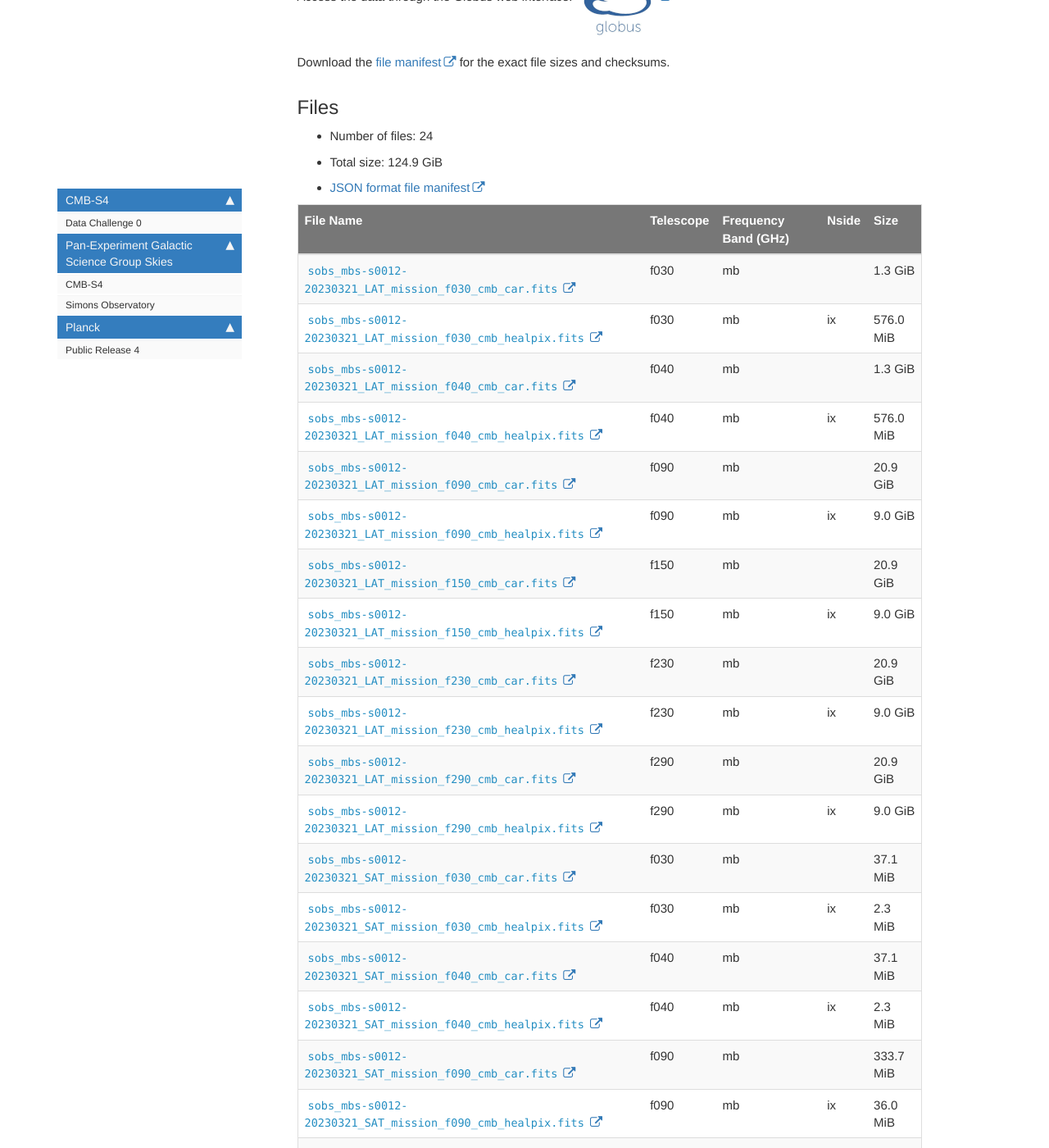
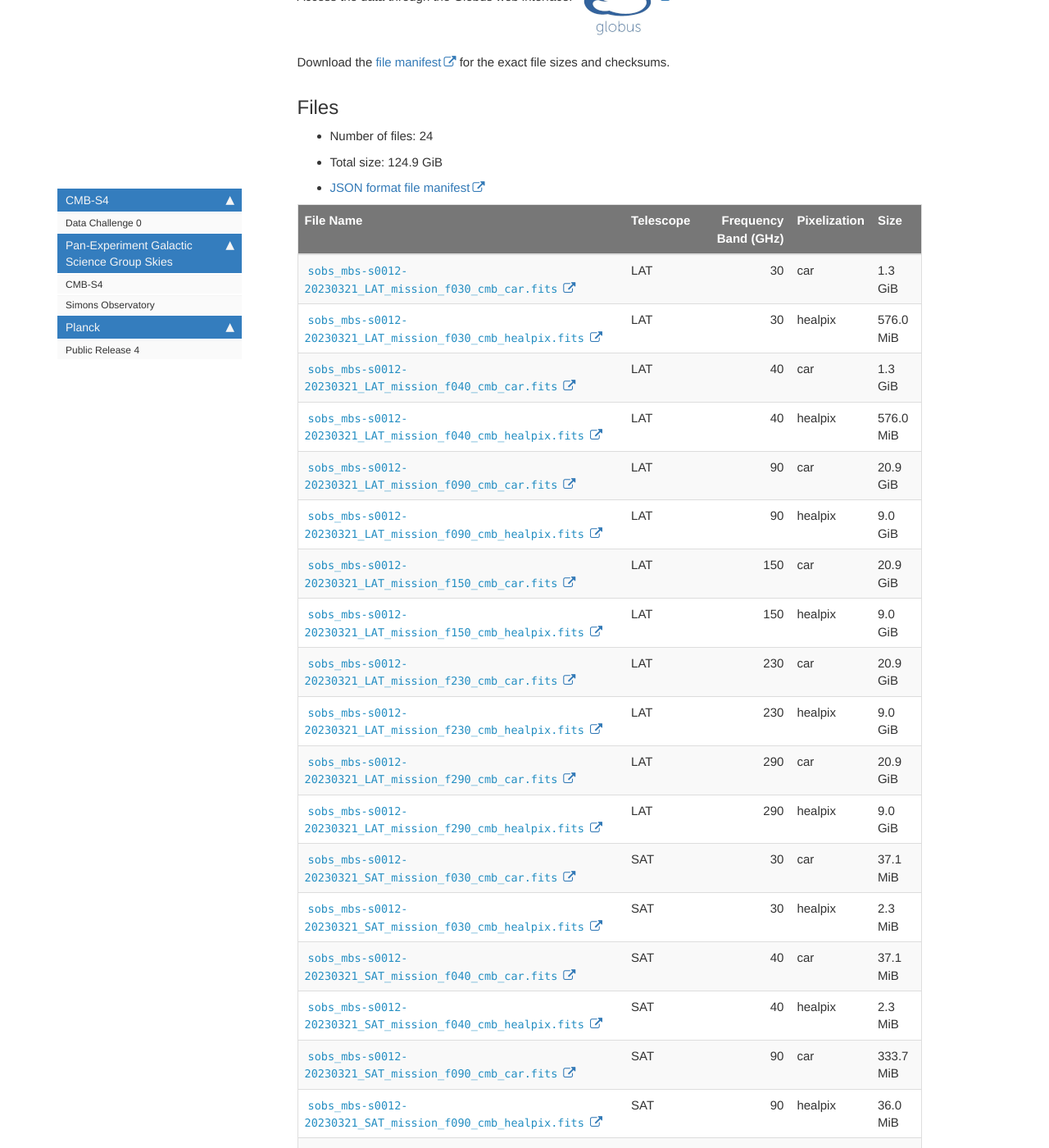
Before and after one commit to CMB-S4/serverless-data-portal-cmb-s4, a Jekyll site: the page built from panexv1-so-cmb.md, in a window 1280 px wide and 1400 px high, scrolled down 593 px. Shown: the whole window at 82% size. Built offline with Jekyll 4.4.1, drawn with Linux system fonts in a browser that asks for light colours; comment, search, counter and statistics services are not loaded; some of the changed text lies outside the part shown.

Commit message:
fix parsing of metadata

```diff
--- a/panexv1-so-cmb.md
+++ b/panexv1-so-cmb.md
@@ -23,29 +23,29 @@ Download the [file manifest](https://g-0a470a.6b7bd8.0ec8.data.globus.org/mbs-s0
 - Total size: 124.9 GiB
 - [JSON format file manifest](https://g-0a470a.6b7bd8.0ec8.data.globus.org/mbs-s0012-20230321/cmb/manifest.json)
 
-|                                                                                          File Name                                                                                          | Telescope | Frequency Band (GHz) | Nside |   Size    |
-| ------------------------------------------------------------------------------------------------------------------------------------------------------------------------------------------- | --------- | -------------------- | ----- | --------- |
-| [`sobs_mbs-s0012-20230321_LAT_mission_f030_cmb_car.fits`](https://g-456d30.0ed28.75bc.data.globus.org/mbs-s0012-20230321/cmb/sobs_mbs-s0012-20230321_LAT_mission_f030_cmb_car.fits)         | f030      | mb                   |       | 1.3 GiB   |
-| [`sobs_mbs-s0012-20230321_LAT_mission_f030_cmb_healpix.fits`](https://g-456d30.0ed28.75bc.data.globus.org/mbs-s0012-20230321/cmb/sobs_mbs-s0012-20230321_LAT_mission_f030_cmb_healpix.fits) | f030      | mb                   | ix    | 576.0 MiB |
-| [`sobs_mbs-s0012-20230321_LAT_mission_f040_cmb_car.fits`](https://g-456d30.0ed28.75bc.data.globus.org/mbs-s0012-20230321/cmb/sobs_mbs-s0012-20230321_LAT_mission_f040_cmb_car.fits)         | f040      | mb                   |       | 1.3 GiB   |
-| [`sobs_mbs-s0012-20230321_LAT_mission_f040_cmb_healpix.fits`](https://g-456d30.0ed28.75bc.data.globus.org/mbs-s0012-20230321/cmb/sobs_mbs-s0012-20230321_LAT_mission_f040_cmb_healpix.fits) | f040      | mb                   | ix    | 576.0 MiB |
-| [`sobs_mbs-s0012-20230321_LAT_mission_f090_cmb_car.fits`](https://g-456d30.0ed28.75bc.data.globus.org/mbs-s0012-20230321/cmb/sobs_mbs-s0012-20230321_LAT_mission_f090_cmb_car.fits)         | f090      | mb                   |       | 20.9 GiB  |
-| [`sobs_mbs-s0012-20230321_LAT_mission_f090_cmb_healpix.fits`](https://g-456d30.0ed28.75bc.data.globus.org/mbs-s0012-20230321/cmb/sobs_mbs-s0012-20230321_LAT_mission_f090_cmb_healpix.fits) | f090      | mb                   | ix    | 9.0 GiB   |
-| [`sobs_mbs-s0012-20230321_LAT_mission_f150_cmb_car.fits`](https://g-456d30.0ed28.75bc.data.globus.org/mbs-s0012-20230321/cmb/sobs_mbs-s0012-20230321_LAT_mission_f150_cmb_car.fits)         | f150      | mb                   |       | 20.9 GiB  |
-| [`sobs_mbs-s0012-20230321_LAT_mission_f150_cmb_healpix.fits`](https://g-456d30.0ed28.75bc.data.globus.org/mbs-s0012-20230321/cmb/sobs_mbs-s0012-20230321_LAT_mission_f150_cmb_healpix.fits) | f150      | mb                   | ix    | 9.0 GiB   |
-| [`sobs_mbs-s0012-20230321_LAT_mission_f230_cmb_car.fits`](https://g-456d30.0ed28.75bc.data.globus.org/mbs-s0012-20230321/cmb/sobs_mbs-s0012-20230321_LAT_mission_f230_cmb_car.fits)         | f230      | mb                   |       | 20.9 GiB  |
-| [`sobs_mbs-s0012-20230321_LAT_mission_f230_cmb_healpix.fits`](https://g-456d30.0ed28.75bc.data.globus.org/mbs-s0012-20230321/cmb/sobs_mbs-s0012-20230321_LAT_mission_f230_cmb_healpix.fits) | f230      | mb                   | ix    | 9.0 GiB   |
-| [`sobs_mbs-s0012-20230321_LAT_mission_f290_cmb_car.fits`](https://g-456d30.0ed28.75bc.data.globus.org/mbs-s0012-20230321/cmb/sobs_mbs-s0012-20230321_LAT_mission_f290_cmb_car.fits)         | f290      | mb                   |       | 20.9 GiB  |
-| [`sobs_mbs-s0012-20230321_LAT_mission_f290_cmb_healpix.fits`](https://g-456d30.0ed28.75bc.data.globus.org/mbs-s0012-20230321/cmb/sobs_mbs-s0012-20230321_LAT_mission_f290_cmb_healpix.fits) | f290      | mb                   | ix    | 9.0 GiB   |
-| [`sobs_mbs-s0012-20230321_SAT_mission_f030_cmb_car.fits`](https://g-456d30.0ed28.75bc.data.globus.org/mbs-s0012-20230321/cmb/sobs_mbs-s0012-20230321_SAT_mission_f030_cmb_car.fits)         | f030      | mb                   |       | 37.1 MiB  |
-| [`sobs_mbs-s0012-20230321_SAT_mission_f030_cmb_healpix.fits`](https://g-456d30.0ed28.75bc.data.globus.org/mbs-s0012-20230321/cmb/sobs_mbs-s0012-20230321_SAT_mission_f030_cmb_healpix.fits) | f030      | mb                   | ix    | 2.3 MiB   |
-| [`sobs_mbs-s0012-20230321_SAT_mission_f040_cmb_car.fits`](https://g-456d30.0ed28.75bc.data.globus.org/mbs-s0012-20230321/cmb/sobs_mbs-s0012-20230321_SAT_mission_f040_cmb_car.fits)         | f040      | mb                   |       | 37.1 MiB  |
-| [`sobs_mbs-s0012-20230321_SAT_mission_f040_cmb_healpix.fits`](https://g-456d30.0ed28.75bc.data.globus.org/mbs-s0012-20230321/cmb/sobs_mbs-s0012-20230321_SAT_mission_f040_cmb_healpix.fits) | f040      | mb                   | ix    | 2.3 MiB   |
-| [`sobs_mbs-s0012-20230321_SAT_mission_f090_cmb_car.fits`](https://g-456d30.0ed28.75bc.data.globus.org/mbs-s0012-20230321/cmb/sobs_mbs-s0012-20230321_SAT_mission_f090_cmb_car.fits)         | f090      | mb                   |       | 333.7 MiB |
-| [`sobs_mbs-s0012-20230321_SAT_mission_f090_cmb_healpix.fits`](https://g-456d30.0ed28.75bc.data.globus.org/mbs-s0012-20230321/cmb/sobs_mbs-s0012-20230321_SAT_mission_f090_cmb_healpix.fits) | f090      | mb                   | ix    | 36.0 MiB  |
-| [`sobs_mbs-s0012-20230321_SAT_mission_f150_cmb_car.fits`](https://g-456d30.0ed28.75bc.data.globus.org/mbs-s0012-20230321/cmb/sobs_mbs-s0012-20230321_SAT_mission_f150_cmb_car.fits)         | f150      | mb                   |       | 333.7 MiB |
-| [`sobs_mbs-s0012-20230321_SAT_mission_f150_cmb_healpix.fits`](https://g-456d30.0ed28.75bc.data.globus.org/mbs-s0012-20230321/cmb/sobs_mbs-s0012-20230321_SAT_mission_f150_cmb_healpix.fits) | f150      | mb                   | ix    | 36.0 MiB  |
-| [`sobs_mbs-s0012-20230321_SAT_mission_f230_cmb_car.fits`](https://g-456d30.0ed28.75bc.data.globus.org/mbs-s0012-20230321/cmb/sobs_mbs-s0012-20230321_SAT_mission_f230_cmb_car.fits)         | f230      | mb                   |       | 333.7 MiB |
-| [`sobs_mbs-s0012-20230321_SAT_mission_f230_cmb_healpix.fits`](https://g-456d30.0ed28.75bc.data.globus.org/mbs-s0012-20230321/cmb/sobs_mbs-s0012-20230321_SAT_mission_f230_cmb_healpix.fits) | f230      | mb                   | ix    | 144.0 MiB |
-| [`sobs_mbs-s0012-20230321_SAT_mission_f290_cmb_car.fits`](https://g-456d30.0ed28.75bc.data.globus.org/mbs-s0012-20230321/cmb/sobs_mbs-s0012-20230321_SAT_mission_f290_cmb_car.fits)         | f290      | mb                   |       | 333.7 MiB |
-| [`sobs_mbs-s0012-20230321_SAT_mission_f290_cmb_healpix.fits`](https://g-456d30.0ed28.75bc.data.globus.org/mbs-s0012-20230321/cmb/sobs_mbs-s0012-20230321_SAT_mission_f290_cmb_healpix.fits) | f290      | mb                   | ix    | 144.0 MiB |
+|                                                                                          File Name                                                                                          | Telescope | Frequency Band (GHz) | Pixelization |   Size    |
+| ------------------------------------------------------------------------------------------------------------------------------------------------------------------------------------------- | --------- | -------------------: | ------------ | --------- |
+| [`sobs_mbs-s0012-20230321_LAT_mission_f030_cmb_car.fits`](https://g-456d30.0ed28.75bc.data.globus.org/mbs-s0012-20230321/cmb/sobs_mbs-s0012-20230321_LAT_mission_f030_cmb_car.fits)         | LAT       |                   30 | car          | 1.3 GiB   |
+| [`sobs_mbs-s0012-20230321_LAT_mission_f030_cmb_healpix.fits`](https://g-456d30.0ed28.75bc.data.globus.org/mbs-s0012-20230321/cmb/sobs_mbs-s0012-20230321_LAT_mission_f030_cmb_healpix.fits) | LAT       |                   30 | healpix      | 576.0 MiB |
+| [`sobs_mbs-s0012-20230321_LAT_mission_f040_cmb_car.fits`](https://g-456d30.0ed28.75bc.data.globus.org/mbs-s0012-20230321/cmb/sobs_mbs-s0012-20230321_LAT_mission_f040_cmb_car.fits)         | LAT       |                   40 | car          | 1.3 GiB   |
+| [`sobs_mbs-s0012-20230321_LAT_mission_f040_cmb_healpix.fits`](https://g-456d30.0ed28.75bc.data.globus.org/mbs-s0012-20230321/cmb/sobs_mbs-s0012-20230321_LAT_mission_f040_cmb_healpix.fits) | LAT       |                   40 | healpix      | 576.0 MiB |
+| [`sobs_mbs-s0012-20230321_LAT_mission_f090_cmb_car.fits`](https://g-456d30.0ed28.75bc.data.globus.org/mbs-s0012-20230321/cmb/sobs_mbs-s0012-20230321_LAT_mission_f090_cmb_car.fits)         | LAT       |                   90 | car          | 20.9 GiB  |
+| [`sobs_mbs-s0012-20230321_LAT_mission_f090_cmb_healpix.fits`](https://g-456d30.0ed28.75bc.data.globus.org/mbs-s0012-20230321/cmb/sobs_mbs-s0012-20230321_LAT_mission_f090_cmb_healpix.fits) | LAT       |                   90 | healpix      | 9.0 GiB   |
+| [`sobs_mbs-s0012-20230321_LAT_mission_f150_cmb_car.fits`](https://g-456d30.0ed28.75bc.data.globus.org/mbs-s0012-20230321/cmb/sobs_mbs-s0012-20230321_LAT_mission_f150_cmb_car.fits)         | LAT       |                  150 | car          | 20.9 GiB  |
+| [`sobs_mbs-s0012-20230321_LAT_mission_f150_cmb_healpix.fits`](https://g-456d30.0ed28.75bc.data.globus.org/mbs-s0012-20230321/cmb/sobs_mbs-s0012-20230321_LAT_mission_f150_cmb_healpix.fits) | LAT       |                  150 | healpix      | 9.0 GiB   |
+| [`sobs_mbs-s0012-20230321_LAT_mission_f230_cmb_car.fits`](https://g-456d30.0ed28.75bc.data.globus.org/mbs-s0012-20230321/cmb/sobs_mbs-s0012-20230321_LAT_mission_f230_cmb_car.fits)         | LAT       |                  230 | car          | 20.9 GiB  |
+| [`sobs_mbs-s0012-20230321_LAT_mission_f230_cmb_healpix.fits`](https://g-456d30.0ed28.75bc.data.globus.org/mbs-s0012-20230321/cmb/sobs_mbs-s0012-20230321_LAT_mission_f230_cmb_healpix.fits) | LAT       |                  230 | healpix      | 9.0 GiB   |
+| [`sobs_mbs-s0012-20230321_LAT_mission_f290_cmb_car.fits`](https://g-456d30.0ed28.75bc.data.globus.org/mbs-s0012-20230321/cmb/sobs_mbs-s0012-20230321_LAT_mission_f290_cmb_car.fits)         | LAT       |                  290 | car          | 20.9 GiB  |
+| [`sobs_mbs-s0012-20230321_LAT_mission_f290_cmb_healpix.fits`](https://g-456d30.0ed28.75bc.data.globus.org/mbs-s0012-20230321/cmb/sobs_mbs-s0012-20230321_LAT_mission_f290_cmb_healpix.fits) | LAT       |                  290 | healpix      | 9.0 GiB   |
+| [`sobs_mbs-s0012-20230321_SAT_mission_f030_cmb_car.fits`](https://g-456d30.0ed28.75bc.data.globus.org/mbs-s0012-20230321/cmb/sobs_mbs-s0012-20230321_SAT_mission_f030_cmb_car.fits)         | SAT       |                   30 | car          | 37.1 MiB  |
+| [`sobs_mbs-s0012-20230321_SAT_mission_f030_cmb_healpix.fits`](https://g-456d30.0ed28.75bc.data.globus.org/mbs-s0012-20230321/cmb/sobs_mbs-s0012-20230321_SAT_mission_f030_cmb_healpix.fits) | SAT       |                   30 | healpix      | 2.3 MiB   |
+| [`sobs_mbs-s0012-20230321_SAT_mission_f040_cmb_car.fits`](https://g-456d30.0ed28.75bc.data.globus.org/mbs-s0012-20230321/cmb/sobs_mbs-s0012-20230321_SAT_mission_f040_cmb_car.fits)         | SAT       |                   40 | car          | 37.1 MiB  |
+| [`sobs_mbs-s0012-20230321_SAT_mission_f040_cmb_healpix.fits`](https://g-456d30.0ed28.75bc.data.globus.org/mbs-s0012-20230321/cmb/sobs_mbs-s0012-20230321_SAT_mission_f040_cmb_healpix.fits) | SAT       |                   40 | healpix      | 2.3 MiB   |
+| [`sobs_mbs-s0012-20230321_SAT_mission_f090_cmb_car.fits`](https://g-456d30.0ed28.75bc.data.globus.org/mbs-s0012-20230321/cmb/sobs_mbs-s0012-20230321_SAT_mission_f090_cmb_car.fits)         | SAT       |                   90 | car          | 333.7 MiB |
+| [`sobs_mbs-s0012-20230321_SAT_mission_f090_cmb_healpix.fits`](https://g-456d30.0ed28.75bc.data.globus.org/mbs-s0012-20230321/cmb/sobs_mbs-s0012-20230321_SAT_mission_f090_cmb_healpix.fits) | SAT       |                   90 | healpix      | 36.0 MiB  |
+| [`sobs_mbs-s0012-20230321_SAT_mission_f150_cmb_car.fits`](https://g-456d30.0ed28.75bc.data.globus.org/mbs-s0012-20230321/cmb/sobs_mbs-s0012-20230321_SAT_mission_f150_cmb_car.fits)         | SAT       |                  150 | car          | 333.7 MiB |
+| [`sobs_mbs-s0012-20230321_SAT_mission_f150_cmb_healpix.fits`](https://g-456d30.0ed28.75bc.data.globus.org/mbs-s0012-20230321/cmb/sobs_mbs-s0012-20230321_SAT_mission_f150_cmb_healpix.fits) | SAT       |                  150 | healpix      | 36.0 MiB  |
+| [`sobs_mbs-s0012-20230321_SAT_mission_f230_cmb_car.fits`](https://g-456d30.0ed28.75bc.data.globus.org/mbs-s0012-20230321/cmb/sobs_mbs-s0012-20230321_SAT_mission_f230_cmb_car.fits)         | SAT       |                  230 | car          | 333.7 MiB |
+| [`sobs_mbs-s0012-20230321_SAT_mission_f230_cmb_healpix.fits`](https://g-456d30.0ed28.75bc.data.globus.org/mbs-s0012-20230321/cmb/sobs_mbs-s0012-20230321_SAT_mission_f230_cmb_healpix.fits) | SAT       |                  230 | healpix      | 144.0 MiB |
+| [`sobs_mbs-s0012-20230321_SAT_mission_f290_cmb_car.fits`](https://g-456d30.0ed28.75bc.data.globus.org/mbs-s0012-20230321/cmb/sobs_mbs-s0012-20230321_SAT_mission_f290_cmb_car.fits)         | SAT       |                  290 | car          | 333.7 MiB |
+| [`sobs_mbs-s0012-20230321_SAT_mission_f290_cmb_healpix.fits`](https://g-456d30.0ed28.75bc.data.globus.org/mbs-s0012-20230321/cmb/sobs_mbs-s0012-20230321_SAT_mission_f290_cmb_healpix.fits) | SAT       |                  290 | healpix      | 144.0 MiB |
```
Also changed, not shown: buildpanexv1_so.py (+6 -6 lines), panexv1-so-cmb_unlensed.md (+26 -26 lines), panexv1-so-extragalactic.md (+26 -26 lines), panexv1-so-galactic_foregrounds_highcomplexity.md (+14 -14 lines), panexv1-so-galactic_foregrounds_lowcomplexity.md (+14 -14 lines), panexv1-so-galactic_foregrounds_mediumcomplexity.md (+14 -14 lines).
